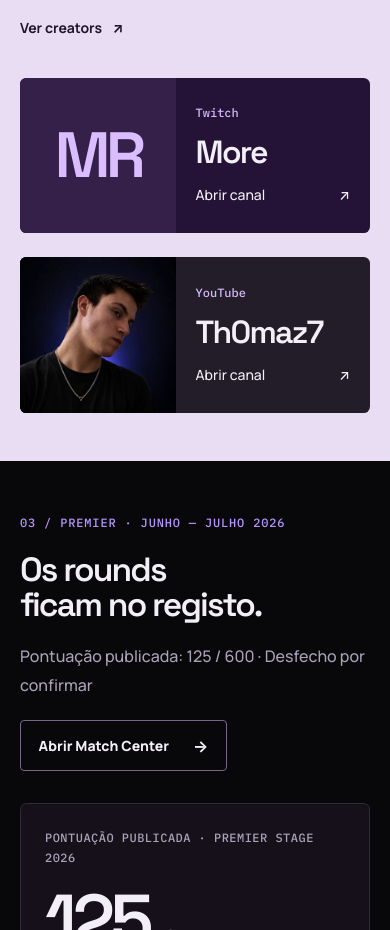
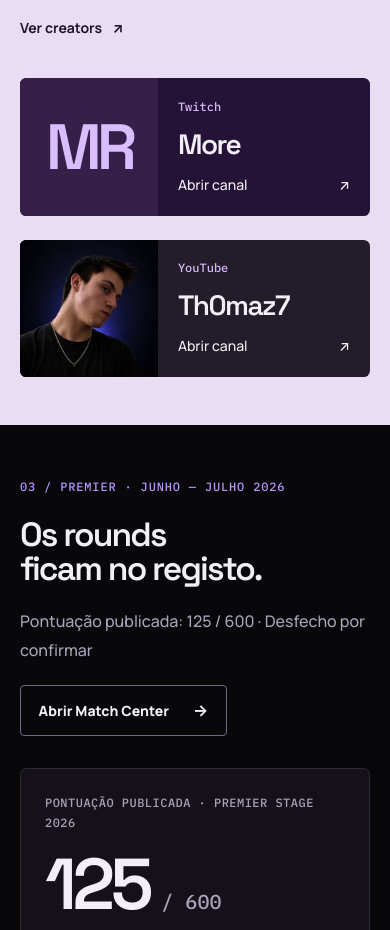
Before and after one commit to dstx11/Shush, a React (Vite) app: page / in a window 390 px wide. Shown: the part 2080-3010 px from the top of the page. Built offline with nearby package versions, Linux system fonts and the light colour scheme.

Commit message:
Finish mobile creator spacing and lock reviewed final desktop snapshots

```diff
--- a/src/styles/editorial.css
+++ b/src/styles/editorial.css
@@ -152,7 +152,8 @@ body { background: var(--ink); }
   .section-heading { flex-wrap: wrap; gap: .75rem; margin-bottom: 1.75rem; }
   .home-editorial h2 { font-size: clamp(2.1rem, 8.5vw, 3.5rem); }
   .home-channel-list, .home-archive, .home-drop-grid, .page-heading { grid-template-columns: 1fr; }
-  .home-channel strong { font-size: clamp(2rem, 8vw, 3.5rem); }
+  .home-channel { grid-template-columns: .65fr 1fr; }
+  .home-channel strong { font-size: clamp(1.75rem, 6.5vw, 3rem); }
   .home-channel-copy { padding: 1.25rem; }
   .home-channel-art > span { font-size: 4rem; }
   .home-competition { padding-block: 3rem; }
```
Also changed, not shown: tests/browser/baselines/desktop-1366/drop-preview.png, tests/browser/baselines/desktop-1366/player-profile.png.
